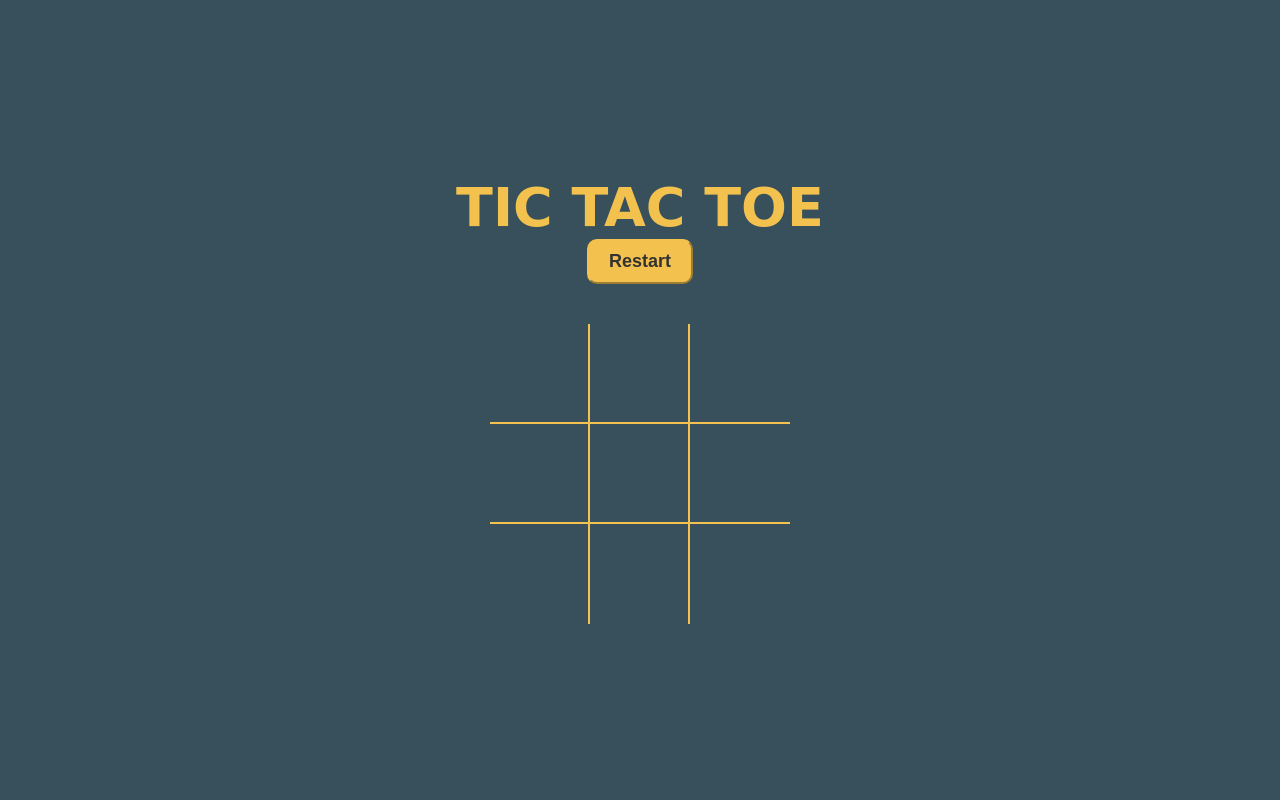
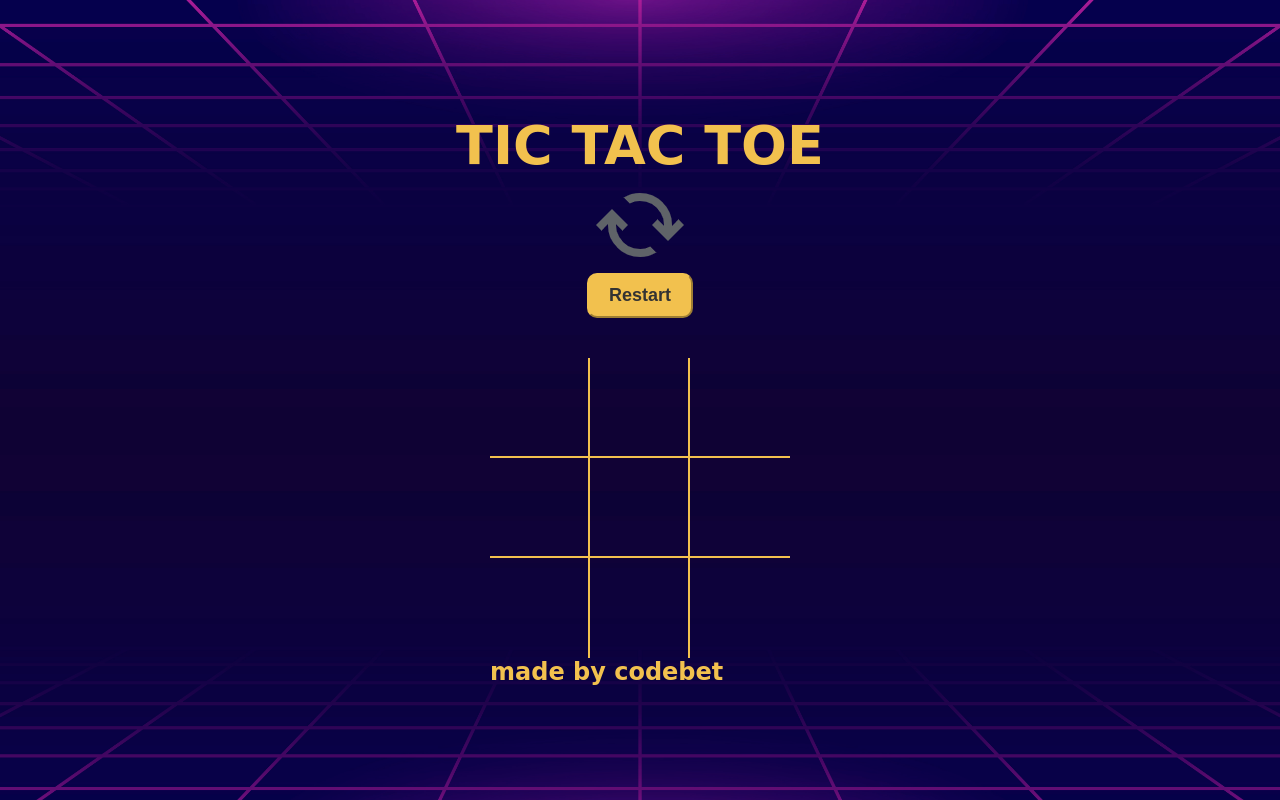
Before and after one commit to salemot/xo-simple, a plain HTML site: page index.html in a window 1280 px wide. Drawn offline with Linux system fonts and the light colour scheme; a web font is replaced by a local one.

Commit message:
Add files via upload

```diff
--- a/index.html
+++ b/index.html
@@ -13,6 +13,7 @@
 <body>
     <div class="container">
         <h1 id="playerText">Tic Tac Toe</h1>
+        <img src="cached_24dp_5F6368_FILL0_wght400_GRAD0_opsz24.png" alt="">
         <button id="restartBtn">Restart</button>
 
         <div id="gameboard">
@@ -25,8 +26,10 @@
             <div class="box" id="6"></div>
             <div class="box" id="7"></div>
             <div class="box" id="8"></div>
+            <h2>made by codebet</h2>
         </div>
     </div>
+
 
     <script src="/game_logic.js"></script>
 </body>
--- a/style.css
+++ b/style.css
@@ -17,6 +17,9 @@ h1 {
     font-size: 54px;
     text-transform: uppercase;
 }
+h2 {
+    align-items: end;
+}
 
 .container {
     padding: 40px;
@@ -26,6 +29,8 @@ h1 {
     align-items: center;
     flex-direction: column;
     background-color: #37505C;
+    background-image: url(91657.jpg);
+    background-size: cover;
 }
 
 #gameboard {
```
Also changed, not shown: 91657.jpg (added), cached_24dp_5F6368_FILL0_wght400_GRAD0_opsz24.png (added).
